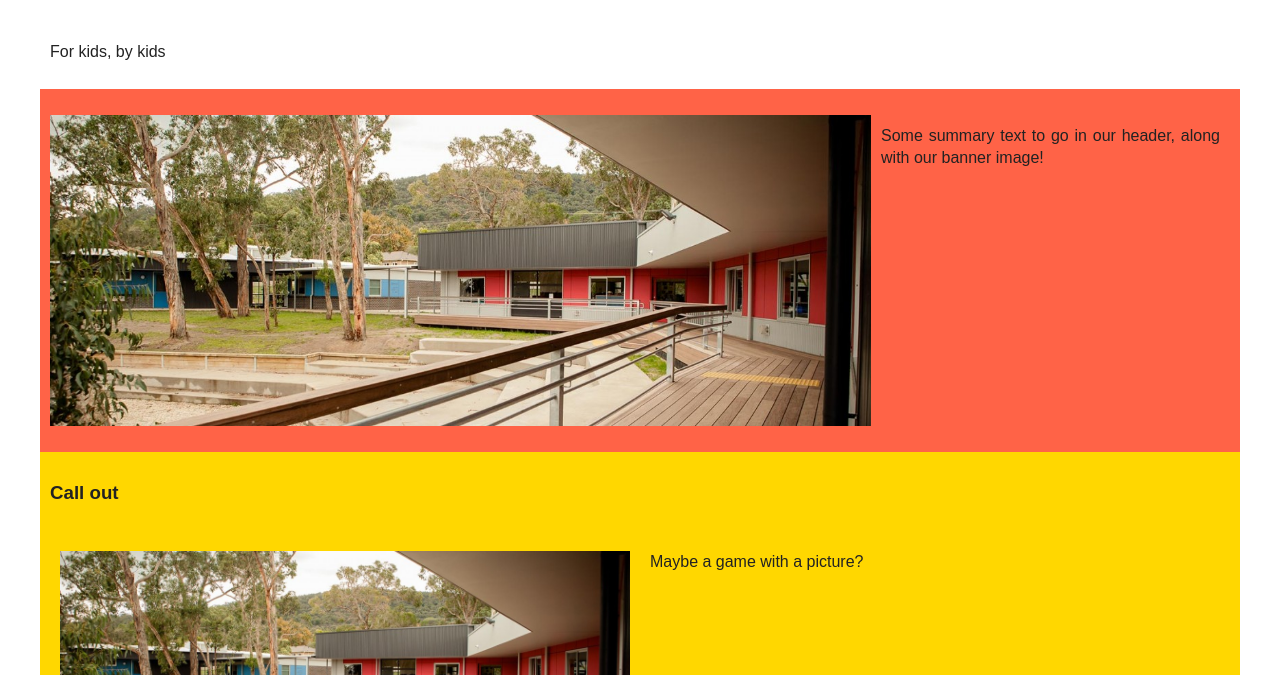
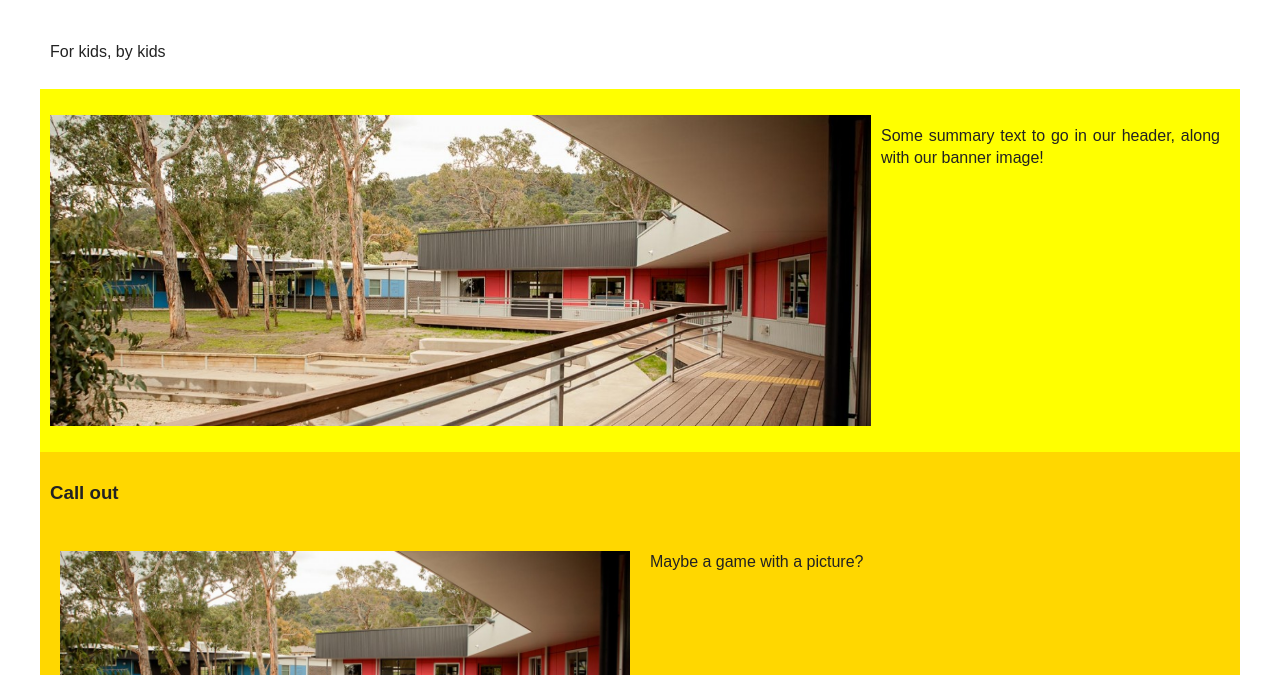
Before and after one commit to BrodieMercieca/ftg-newsletter, a plain HTML site: page index.html in a window 1280 px wide. Shown: the part 125-800 px from the top of the page. Drawn offline with nearby package versions, Linux system fonts and the light colour scheme.

Commit message:
Update style.css

```diff
--- a/css/style.css
+++ b/css/style.css
@@ -17,7 +17,7 @@
 }
 
 header {
-  background: tomato;
+  background: yellow;
   display: flex;
   flex-direction: row;
 }
```
